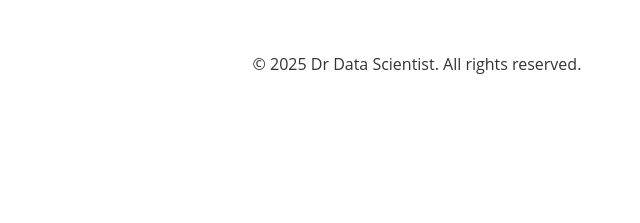
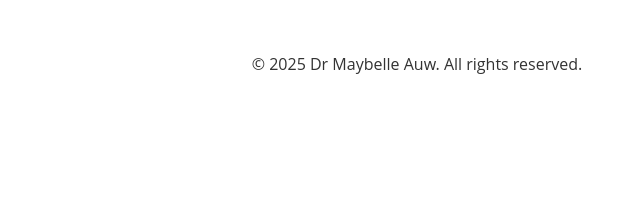
Before and after one commit to yxmauw/masters-digital-health, a plain HTML site: page index.html in a window 1280 px wide. Shown: the part 556-779 px from the top of the page, 323-963 px from the left. Drawn offline with Linux system fonts and the light colour scheme.

Commit message:
Update index.html

```diff
--- a/index.html
+++ b/index.html
@@ -123,7 +123,7 @@
         </main>
 
         <footer>
-            <p>&copy; 2025 Dr Data Scientist. All rights reserved.</p>
+            <p>&copy; 2025 Dr Maybelle Auw. All rights reserved.</p>
         </footer>
     </div>
 </body>
```
